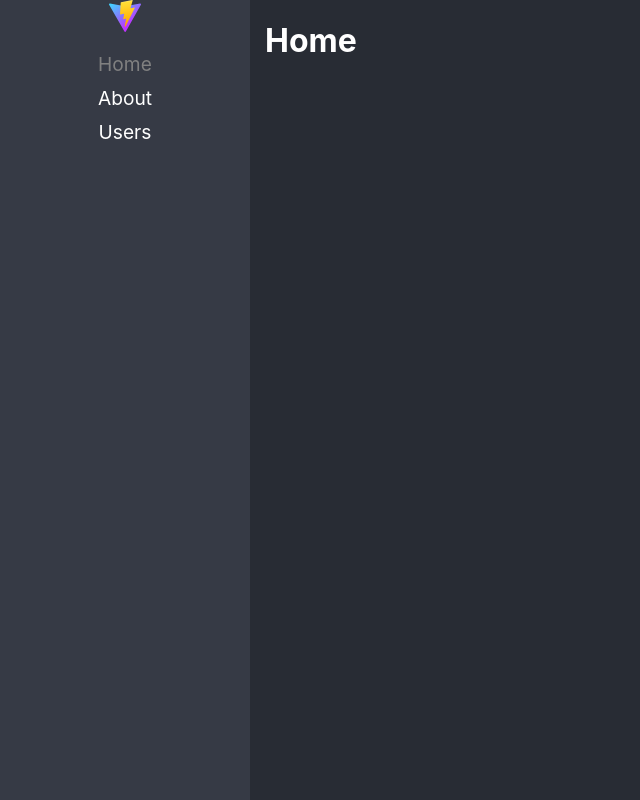
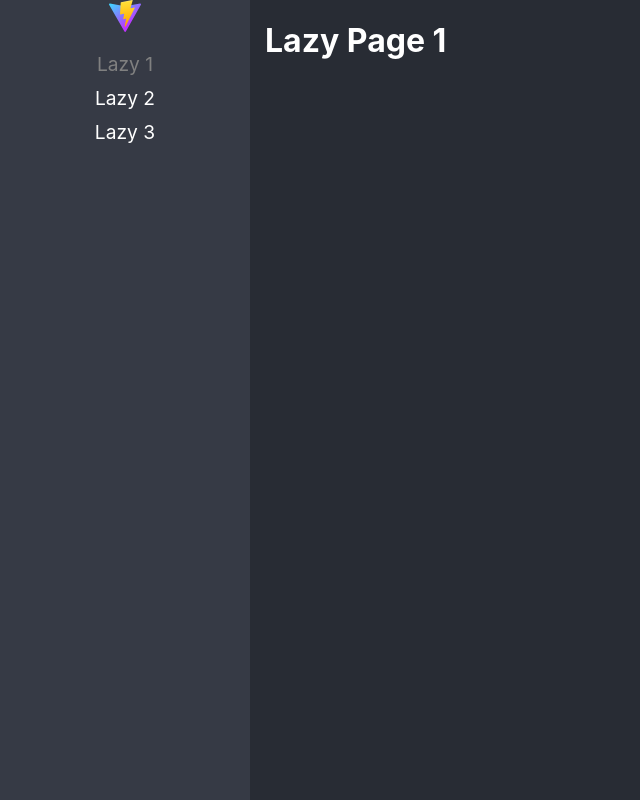
Before and after one commit to fjmn2001/react-pro, a React (Vite) app in the folder apps/section-04/: page /lazy1 in a window 1280 px wide. Before the commit this address led to /home. Shown: the whole page, without its empty margins (0-640 px from the left). Built offline with nearby package versions, Linux system fonts and the light colour scheme.

Commit message:
impleting traditional router.

```diff
--- /dev/null
+++ b/apps/section-04/src/01-lazyload/pages/LazyPage1.tsx
@@ -0,0 +1,7 @@
+export const LazyPage1 = () => {
+  return (
+    <>
+      <h1>Lazy Page 1</h1>
+    </>
+  );
+};
--- /dev/null
+++ b/apps/section-04/src/01-lazyload/pages/LazyPage2.tsx
@@ -0,0 +1,7 @@
+export const LazyPage2 = () => {
+  return (
+    <>
+      <h1>Lazy Page 2</h1>
+    </>
+  );
+};
--- /dev/null
+++ b/apps/section-04/src/01-lazyload/pages/LazyPage3.tsx
@@ -0,0 +1,7 @@
+export const LazyPage3 = () => {
+  return (
+    <>
+      <h1>Lazy Page 3</h1>
+    </>
+  );
+};
--- /dev/null
+++ b/apps/section-04/src/01-lazyload/pages/index.ts
@@ -0,0 +1,3 @@
+export * from "./LazyPage1";
+export * from "./LazyPage2";
+export * from "./LazyPage3";
--- a/apps/section-04/src/routes/Navigation.tsx
+++ b/apps/section-04/src/routes/Navigation.tsx
@@ -7,6 +7,7 @@
 } from "react-router-dom";
 
 import logo from "./../../public/vite.svg";
+import { LazyPage1, LazyPage2, LazyPage3 } from "../01-lazyload/pages";
 
 export const Navigation = () => {
   return (
@@ -17,36 +18,36 @@
           <ul>
             <li>
               <NavLink
-                to={"/home"}
+                to={"/lazy1"}
                 className={({ isActive }) => (isActive ? "nav-active" : "")}
               >
-                Home
+                Lazy 1
               </NavLink>
             </li>
             <li>
               <NavLink
-                to={"/about"}
+                to={"/lazy2"}
                 className={({ isActive }) => (isActive ? "nav-active" : "")}
               >
-                About
+                Lazy 2
               </NavLink>
             </li>
             <li>
               <NavLink
-                to={"/users"}
+                to={"/lazy3"}
                 className={({ isActive }) => (isActive ? "nav-active" : "")}
               >
-                Users
+                Lazy 3
               </NavLink>
             </li>
           </ul>
         </nav>
 
         <Routes>
-          <Route path={"/about"} element={<h1>About</h1>} />
-          <Route path={"/users"} element={<h1>Users</h1>} />
-          <Route path={"/home"} element={<h1>Home</h1>} />
-          <Route path={"/*"} element={<Navigate to={"/home"} replace />} />
+          <Route path={"/lazy1"} element={<LazyPage1 />} />
+          <Route path={"/lazy2"} element={<LazyPage2 />} />
+          <Route path={"/lazy3"} element={<LazyPage3 />} />
+          <Route path={"/*"} element={<Navigate to={"/lazy1"} replace />} />
         </Routes>
       </div>
     </BrowserRouter>
```
